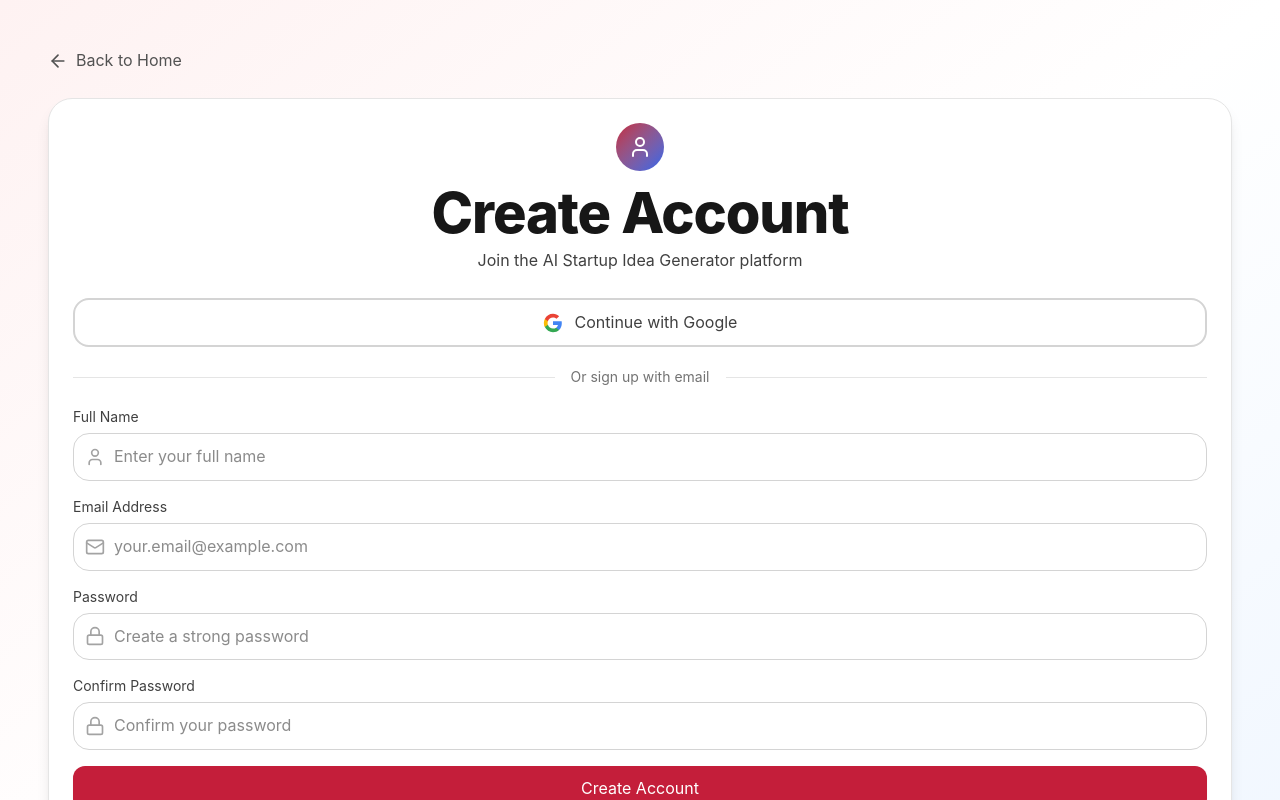
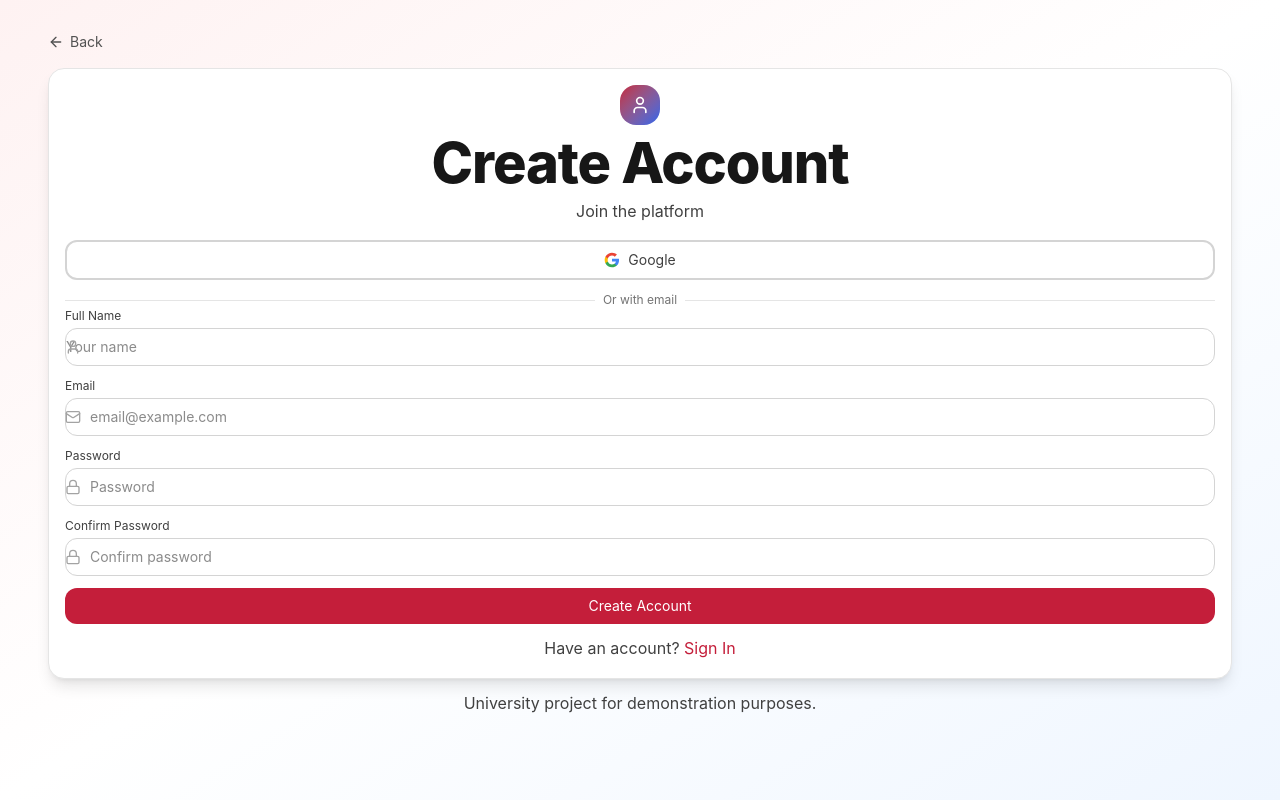
Before and after one commit to ayaarragab/ai-startup-idea-generator, a React (Vite) app in the folder frontend/: page /signup in a window 1280 px wide. Shown: the top 800 px of the page. Built offline with nearby package versions, Linux system fonts and the light colour scheme.

Commit message:
feat: enhance Login and Signup pages with improved styling and layout adjustments

```diff
--- a/frontend/src/pages/Login.tsx
+++ b/frontend/src/pages/Login.tsx
@@ -2,6 +2,7 @@ import React, { useState } from 'react';
 import { useNavigate } from 'react-router-dom';
 import { Mail, Lock, LogIn, ArrowLeft } from 'lucide-react';
 import { Button } from '../components/Button';
+import '../styles/Login.css';
 
 export function Login() {
   const navigate = useNavigate();
@@ -60,34 +61,34 @@ export function Login() {
   };
 
   return (
-    <div className="min-h-screen bg-gradient-to-br from-primary-50 via-white to-accent-50 py-12 px-4">
-      <div className="container mx-auto max-w-sm">
+    <div className="min-h-screen bg-gradient-to-br from-primary-50 via-white to-accent-50 py-8 px-4">
+      <div className="container mx-auto max-w-xs">
         {/* Back Button */}
         <button
           onClick={() => navigate('/')}
-          className="flex items-center gap-2 text-neutral-600 hover:text-neutral-900 mb-6 transition-colors"
+          className="flex items-center gap-1.5 text-sm text-neutral-600 hover:text-neutral-900 mb-4 transition-colors"
         >
-          <ArrowLeft className="w-5 h-5" />
-          <span>Back to Home</span>
+          <ArrowLeft className="w-4 h-4" />
+          <span>Back</span>
         </button>
-
+      <div className="flex items-center justify-center">
         {/* Login Card */}
-        <div className="bg-white rounded-2xl shadow-lg border border-neutral-200 p-6">
+        <div style={{width: '500px'}} className=" bg-white rounded-xl shadow-lg border border-neutral-200 p-4">
           {/* Header */}
-          <div className="text-center mb-6">
-            <div className="w-12 h-12 bg-gradient-to-br from-primary-600 to-accent-600 rounded-2xl flex items-center justify-center mx-auto mb-3">
-              <LogIn className="w-6 h-6 text-white" />
+          <div className="text-center mb-4">
+            <div className="w-10 h-10 bg-gradient-to-br from-primary-600 to-accent-600 rounded-xl flex items-center justify-center mx-auto mb-2">
+              <LogIn className="w-5 h-5 text-white" />
             </div>
-            <h1 className="text-neutral-900 mb-1">Welcome Back</h1>
-            <p className="text-neutral-600">Sign in to access your startup ideas</p>
+            <h3 className="">Welcome Back</h3>
+            <p className="text-neutral-600 text-sm">Sign in to continue</p>
           </div>
 
           {/* Google Login Button */}
           <button
             onClick={handleGoogleLogin}
-            className="w-full flex items-center justify-center gap-3 px-4 py-2.5 border-2 border-neutral-300 rounded-xl hover:bg-neutral-50 transition-colors mb-5"
+            className="w-full flex items-center justify-center gap-2 px-3 py-2 text-sm border-2 border-neutral-300 rounded-lg hover:bg-neutral-50 transition-colors mb-3"
           >
-            <svg className="w-5 h-5" viewBox="0 0 24 24">
+            <svg className="w-4 h-4" viewBox="0 0 24 24">
               <path
                 fill="#4285F4"
                 d="M22.56 12.25c0-.78-.07-1.53-.2-2.25H12v4.26h5.92c-.26 1.37-1.04 2.53-2.21 3.31v2.77h3.57c2.08-1.92 3.28-4.74 3.28-8.09z"
@@ -105,36 +106,36 @@ export function Login() {
                 d="M12 5.38c1.62 0 3.06.56 4.21 1.64l3.15-3.15C17.45 2.09 14.97 1 12 1 7.7 1 3.99 3.47 2.18 7.07l3.66 2.84c.87-2.6 3.3-4.53 6.16-4.53z"
               />
             </svg>
-            <span className="text-neutral-700">Continue with Google</span>
+            <span className="text-neutral-700">Google</span>
           </button>
 
           {/* Divider */}
-          <div className="relative my-5">
+          <div className="relative my-3">
             <div className="absolute inset-0 flex items-center">
               <div className="w-full border-t border-neutral-200"></div>
             </div>
             <div className="relative flex justify-center">
-              <span className="bg-white px-4 text-sm text-neutral-500">Or sign in with email</span>
+              <span className="bg-white px-2 text-xs text-neutral-500">Or with email</span>
             </div>
           </div>
 
           {/* Login Form */}
-          <form onSubmit={handleSubmit} className="space-y-4">
+          <form onSubmit={handleSubmit} className="space-y-3">
             {/* Email */}
             <div>
-              <label htmlFor="email" className="block text-sm text-neutral-700 mb-1.5">
-                Email Address
+              <label htmlFor="email" className="block text-xs text-neutral-700 mb-1">
+                Email
               </label>
               <div className="relative">
-                <Mail className="absolute left-3 top-1/2 -translate-y-1/2 w-5 h-5 text-neutral-400" />
+                <Mail className="email-ic absolute left-2.5 top-1/2 -translate-y-1/2 w-4 h-4 text-neutral-400" />
                 <input
                   type="email"
                   id="email"
                   name="email"
                   value={formData.email}
                   onChange={handleChange}
-                  placeholder="your.email@example.com"
-                  className={`w-full pl-10 pr-4 py-2.5 border rounded-xl focus:outline-none focus:ring-2 transition-all ${
+                  placeholder="email@example.com"
+                  className={`w-full pl-8 pr-3 py-2 text-sm border rounded-lg focus:outline-none focus:ring-2 transition-all ${
                     errors.email
                       ? 'border-primary-500 focus:ring-primary-200'
                       : 'border-neutral-300 focus:border-primary-500 focus:ring-primary-200'
@@ -142,25 +143,25 @@ export function Login() {
                 />
               </div>
               {errors.email && (
-                <p className="text-sm text-primary-600 mt-1">{errors.email}</p>
+                <p className="text-xs text-primary-600 mt-0.5">{errors.email}</p>
               )}
             </div>
 
             {/* Password */}
             <div>
-              <label htmlFor="password" className="block text-sm text-neutral-700 mb-1.5">
+              <label htmlFor="password" className="block text-xs text-neutral-700 mb-1">
                 Password
               </label>
               <div className="relative">
-                <Lock className="absolute left-3 top-1/2 -translate-y-1/2 w-5 h-5 text-neutral-400" />
+                <Lock className="pass-ic absolute left-2.5 top-1/2 -translate-y-1/2 w-4 h-4 text-neutral-400" />
                 <input
                   type="password"
                   id="password"
                   name="password"
                   value={formData.password}
                   onChange={handleChange}
-                  placeholder="Enter your password"
-                  className={`w-full pl-10 pr-4 py-2.5 border rounded-xl focus:outline-none focus:ring-2 transition-all ${
+                  placeholder="Password"
+                  className={`w-full pl-8 pr-3 py-2 text-sm border rounded-lg focus:outline-none focus:ring-2 transition-all ${
                     errors.password
                       ? 'border-primary-500 focus:ring-primary-200'
                       : 'border-neutral-300 focus:border-primary-500 focus:ring-primary-200'
@@ -168,38 +169,41 @@ export function Login() {
                 />
               </div>
               {errors.password && (
-                <p className="text-sm text-primary-600 mt-1">{errors.password}</p>
+                <p className="text-xs text-primary-600 mt-0.5">{errors.password}</p>
               )}
             </div>
 
             {/* Remember Me & Forgot Password */}
-            <div className="flex items-center justify-between">
-              <label className="flex items-center gap-2 cursor-pointer">
+            <div className="flex items-center justify-between text-xs">
+              <label className="flex items-center gap-1.5 cursor-pointer">
                 <input
                   type="checkbox"
                   checked={rememberMe}
                   onChange={(e) => setRememberMe(e.target.checked)}
-                  className="w-4 h-4 text-primary-600 border-neutral-300 rounded focus:ring-2 focus:ring-primary-200"
+                  className="w-3.5 h-3.5 text-primary-600 border-neutral-300 rounded focus:ring-2 focus:ring-primary-200"
                 />
-                <span className="text-sm text-neutral-700">Remember me</span>
+                <span className="text-neutral-700">Remember</span>
               </label>
               <button
                 type="button"
-                className="text-sm text-primary-600 hover:text-primary-700 transition-colors"
+                className="text-primary-600 hover:text-primary-700 transition-colors"
               >
                 Forgot password?
               </button>
             </div>
 
             {/* Submit Button */}
-            <Button type="submit" variant="primary" className="w-full">
+            <button
+              type="submit"
+              className="w-full bg-primary-600 hover:bg-primary-700 text-white py-2 rounded-lg transition-colors text-sm"
+            >
               Sign In
-            </Button>
+            </button>
           </form>
 
           {/* Signup Link */}
-          <p className="text-center text-sm text-neutral-600 mt-5">
-            Don't have an account?{' '}
+          <p className="text-center text-xs text-neutral-600 mt-3">
+            No account?{' '}
             <button
               onClick={() => navigate('/signup')}
               className="text-primary-600 hover:text-primary-700 transition-colors"
@@ -208,11 +212,10 @@ export function Login() {
             </button>
           </p>
         </div>
-
+      </div>
         {/* Privacy Notice */}
-        <p className="text-xs text-neutral-500 text-center mt-4 px-4">
-          This is a university project for demonstration purposes.
-          Your credentials are not stored or transmitted.
+        <p className="text-xs text-neutral-500 text-center mt-3 px-2">
+          University project for demonstration.
         </p>
       </div>
     </div>
--- a/frontend/src/pages/Signup.tsx
+++ b/frontend/src/pages/Signup.tsx
@@ -74,34 +74,34 @@ export function Signup() {
   };
 
   return (
-    <div className="min-h-screen bg-gradient-to-br from-primary-50 via-white to-accent-50 py-12 px-4">
-      <div className="container mx-auto max-w-sm">
+    <div className="min-h-screen bg-gradient-to-br from-primary-50 via-white to-accent-50 py-8 px-4">
+      <div className="container mx-auto max-w-xs">
         {/* Back Button */}
         <button
           onClick={() => navigate('/')}
-          className="flex items-center gap-2 text-neutral-600 hover:text-neutral-900 mb-6 transition-colors"
+          className="flex items-center gap-1.5 text-sm text-neutral-600 hover:text-neutral-900 mb-4 transition-colors"
         >
-          <ArrowLeft className="w-5 h-5" />
-          <span>Back to Home</span>
+          <ArrowLeft className="w-4 h-4" />
+          <span>Back</span>
         </button>
 
         {/* Signup Card */}
-        <div className="bg-white rounded-2xl shadow-lg border border-neutral-200 p-6">
+        <div className="bg-white rounded-xl shadow-lg border border-neutral-200 p-4">
           {/* Header */}
-          <div className="text-center mb-6">
-            <div className="w-12 h-12 bg-gradient-to-br from-primary-600 to-accent-600 rounded-2xl flex items-center justify-center mx-auto mb-3">
-              <User className="w-6 h-6 text-white" />
+          <div className="text-center mb-4">
+            <div className="w-10 h-10 bg-gradient-to-br from-primary-600 to-accent-600 rounded-xl flex items-center justify-center mx-auto mb-2">
+              <User className="w-5 h-5 text-white" />
             </div>
-            <h1 className="text-neutral-900 mb-1">Create Account</h1>
-            <p className="text-neutral-600">Join the AI Startup Idea Generator platform</p>
+            <h1 className="text-neutral-900 mb-1 text-xl">Create Account</h1>
+            <p className="text-neutral-600 text-sm">Join the platform</p>
           </div>
 
           {/* Google Signup Button */}
           <button
             onClick={handleGoogleSignup}
-            className="w-full flex items-center justify-center gap-3 px-4 py-2.5 border-2 border-neutral-300 rounded-xl hover:bg-neutral-50 transition-colors mb-5"
+            className="w-full flex items-center justify-center gap-2 px-3 py-2 text-sm border-2 border-neutral-300 rounded-lg hover:bg-neutral-50 transition-colors mb-3"
           >
-            <svg className="w-5 h-5" viewBox="0 0 24 24">
+            <svg className="w-4 h-4" viewBox="0 0 24 24">
               <path
                 fill="#4285F4"
                 d="M22.56 12.25c0-.78-.07-1.53-.2-2.25H12v4.26h5.92c-.26 1.37-1.04 2.53-2.21 3.31v2.77h3.57c2.08-1.92 3.28-4.74 3.28-8.09z"
@@ -119,36 +119,36 @@ export function Signup() {
                 d="M12 5.38c1.62 0 3.06.56 4.21 1.64l3.15-3.15C17.45 2.09 14.97 1 12 1 7.7 1 3.99 3.47 2.18 7.07l3.66 2.84c.87-2.6 3.3-4.53 6.16-4.53z"
               />
             </svg>
-            <span className="text-neutral-700">Continue with Google</span>
+            <span className="text-neutral-700">Google</span>
           </button>
 
           {/* Divider */}
-          <div className="relative my-5">
+          <div className="relative my-3">
             <div className="absolute inset-0 flex items-center">
               <div className="w-full border-t border-neutral-200"></div>
             </div>
             <div className="relative flex justify-center">
-              <span className="bg-white px-4 text-sm text-neutral-500">Or sign up with email</span>
+              <span className="bg-white px-2 text-xs text-neutral-500">Or with email</span>
             </div>
           </div>
 
           {/* Signup Form */}
-          <form onSubmit={handleSubmit} className="space-y-4">
+          <form onSubmit={handleSubmit} className="space-y-3">
             {/* Full Name */}
             <div>
-              <label htmlFor="fullName" className="block text-sm text-neutral-700 mb-1.5">
+              <label htmlFor="fullName" className="block text-xs text-neutral-700 mb-1">
                 Full Name
               </label>
               <div className="relative">
-                <User className="absolute left-3 top-1/2 -translate-y-1/2 w-5 h-5 text-neutral-400" />
+                <User className="absolute left-2.5 top-1/2 -translate-y-1/2 w-4 h-4 text-neutral-400" />
                 <input
                   type="text"
                   id="fullName"
                   name="fullName"
                   value={formData.fullName}
                   onChange={handleChange}
-                  placeholder="Enter your full name"
-                  className={`w-full pl-10 pr-4 py-2.5 border rounded-xl focus:outline-none focus:ring-2 transition-all ${
+                  placeholder="Your name"
+                  className={`w-full pl-8 pr-3 py-2 text-sm border rounded-lg focus:outline-none focus:ring-2 transition-all ${
                     errors.fullName
                       ? 'border-primary-500 focus:ring-primary-200'
                       : 'border-neutral-300 focus:border-primary-500 focus:ring-primary-200'
@@ -156,25 +156,25 @@ export function Signup() {
                 />
               </div>
               {errors.fullName && (
-                <p className="text-sm text-primary-600 mt-1">{errors.fullName}</p>
+                <p className="text-xs text-primary-600 mt-0.5">{errors.fullName}</p>
               )}
             </div>
 
             {/* Email */}
             <div>
-              <label htmlFor="email" className="block text-sm text-neutral-700 mb-1.5">
-                Email Address
+              <label htmlFor="email" className="block text-xs text-neutral-700 mb-1">
+                Email
               </label>
               <div className="relative">
-                <Mail className="absolute left-3 top-1/2 -translate-y-1/2 w-5 h-5 text-neutral-400" />
+                <Mail className="absolute left-2.5 top-1/2 -translate-y-1/2 w-4 h-4 text-neutral-400" />
                 <input
                   type="email"
                   id="email"
                   name="email"
                   value={formData.email}
                   onChange={handleChange}
-                  placeholder="your.email@example.com"
-                  className={`w-full pl-10 pr-4 py-2.5 border rounded-xl focus:outline-none focus:ring-2 transition-all ${
+                  placeholder="email@example.com"
+                  className={`w-full pl-8 pr-3 py-2 text-sm border rounded-lg focus:outline-none focus:ring-2 transition-all ${
                     errors.email
                       ? 'border-primary-500 focus:ring-primary-200'
                       : 'border-neutral-300 focus:border-primary-500 focus:ring-primary-200'
@@ -182,25 +182,25 @@ export function Signup() {
                 />
               </div>
               {errors.email && (
-                <p className="text-sm text-primary-600 mt-1">{errors.email}</p>
+                <p className="text-xs text-primary-600 mt-0.5">{errors.email}</p>
               )}
             </div>
 
             {/* Password */}
             <div>
-              <label htmlFor="password" className="block text-sm text-neutral-700 mb-1.5">
+              <label htmlFor="password" className="block text-xs text-neutral-700 mb-1">
                 Password
               </label>
               <div className="relative">
-                <Lock className="absolute left-3 top-1/2 -translate-y-1/2 w-5 h-5 text-neutral-400" />
+                <Lock className="absolute left-2.5 top-1/2 -translate-y-1/2 w-4 h-4 text-neutral-400" />
                 <input
                   type="password"
                   id="password"
                   name="password"
                   value={formData.password}
                   onChange={handleChange}
-                  placeholder="Create a strong password"
-                  className={`w-full pl-10 pr-4 py-2.5 border rounded-xl focus:outline-none focus:ring-2 transition-all ${
+                  placeholder="Password"
+                  className={`w-full pl-8 pr-3 py-2 text-sm border rounded-lg focus:outline-none focus:ring-2 transition-all ${
                     errors.password
                       ? 'border-primary-500 focus:ring-primary-200'
                       : 'border-neutral-300 focus:border-primary-500 focus:ring-primary-200'
@@ -208,25 +208,25 @@ export function Signup() {
                 />
               </div>
               {errors.password && (
-                <p className="text-sm text-primary-600 mt-1">{errors.password}</p>
+                <p className="text-xs text-primary-600 mt-0.5">{errors.password}</p>
               )}
             </div>
 
             {/* Confirm Password */}
             <div>
-              <label htmlFor="confirmPassword" className="block text-sm text-neutral-700 mb-1.5">
+              <label htmlFor="confirmPassword" className="block text-xs text-neutral-700 mb-1">
                 Confirm Password
               </label>
               <div className="relative">
-                <Lock className="absolute left-3 top-1/2 -translate-y-1/2 w-5 h-5 text-neutral-400" />
+                <Lock className="absolute left-2.5 top-1/2 -translate-y-1/2 w-4 h-4 text-neutral-400" />
                 <input
                   type="password"
                   id="confirmPassword"
                   name="confirmPassword"
                   value={formData.confirmPassword}
                   onChange={handleChange}
-                  placeholder="Confirm your password"
-                  className={`w-full pl-10 pr-4 py-2.5 border rounded-xl focus:outline-none focus:ring-2 transition-all ${
+                  placeholder="Confirm password"
+                  className={`w-full pl-8 pr-3 py-2 text-sm border rounded-lg focus:outline-none focus:ring-2 transition-all ${
                     errors.confirmPassword
                       ? 'border-primary-500 focus:ring-primary-200'
                       : 'border-neutral-300 focus:border-primary-500 focus:ring-primary-200'
@@ -234,19 +234,22 @@ export function Signup() {
                 />
               </div>
               {errors.confirmPassword && (
-                <p className="text-sm text-primary-600 mt-1">{errors.confirmPassword}</p>
+                <p className="text-xs text-primary-600 mt-0.5">{errors.confirmPassword}</p>
               )}
             </div>
 
             {/* Submit Button */}
-            <Button type="submit" variant="primary" className="w-full">
+            <button
+              type="submit"
+              className="w-full bg-primary-600 hover:bg-primary-700 text-white py-2 rounded-lg transition-colors text-sm"
+            >
               Create Account
-            </Button>
+            </button>
           </form>
 
           {/* Login Link */}
-          <p className="text-center text-sm text-neutral-600 mt-5">
-            Already have an account?{' '}
+          <p className="text-center text-xs text-neutral-600 mt-3">
+            Have an account?{' '}
             <button
               onClick={() => navigate('/login')}
               className="text-primary-600 hover:text-primary-700 transition-colors"
@@ -257,9 +260,8 @@ export function Signup() {
         </div>
 
         {/* Privacy Notice */}
-        <p className="text-xs text-neutral-500 text-center mt-4 px-4">
-          By creating an account, you agree to our Terms of Service and Privacy Policy.
-          This is a university project for demonstration purposes.
+        <p className="text-xs text-neutral-500 text-center mt-3 px-2">
+          University project for demonstration purposes.
         </p>
       </div>
     </div>
--- /dev/null
+++ b/frontend/src/styles/Login.css
@@ -0,0 +1,17 @@
+input[type="email"] {
+  padding-left: 1.5rem; /* Adjusted to match icon position */
+}
+
+
+input[type="password"] {
+  padding-left: 1.5rem; /* Adjusted to match icon position */
+}
+
+.email-ic {
+    left: 0.3rem;
+}
+
+.pass-ic {
+    left: 0.3rem;
+
+}
--- a/frontend/src/styles/globals.css
+++ b/frontend/src/styles/globals.css
@@ -206,3 +206,7 @@ p {
   outline: 2px solid var(--color-primary-600);
   outline-offset: 2px;
 }
+
+button {
+  cursor: pointer;
+}
```
